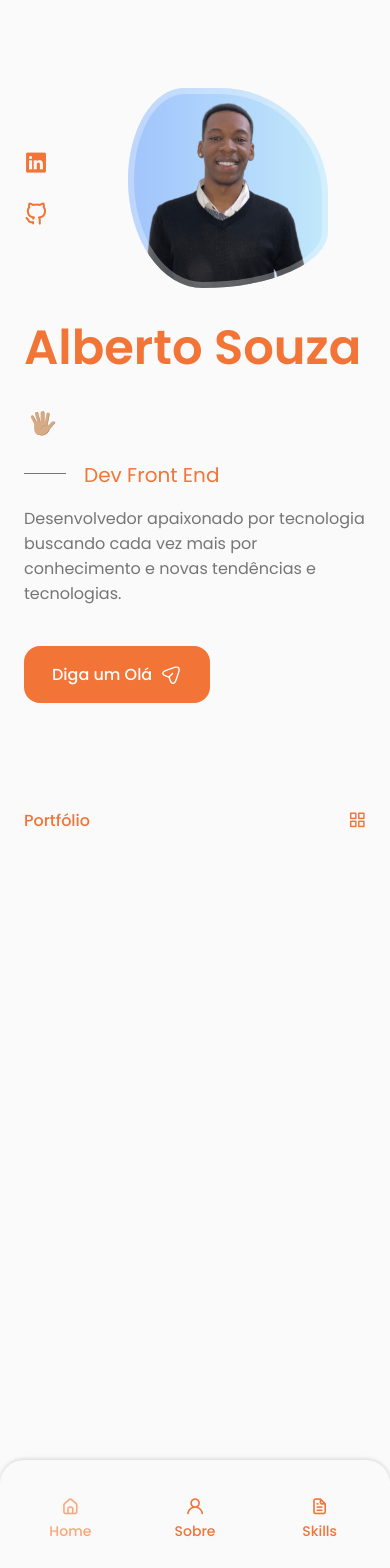
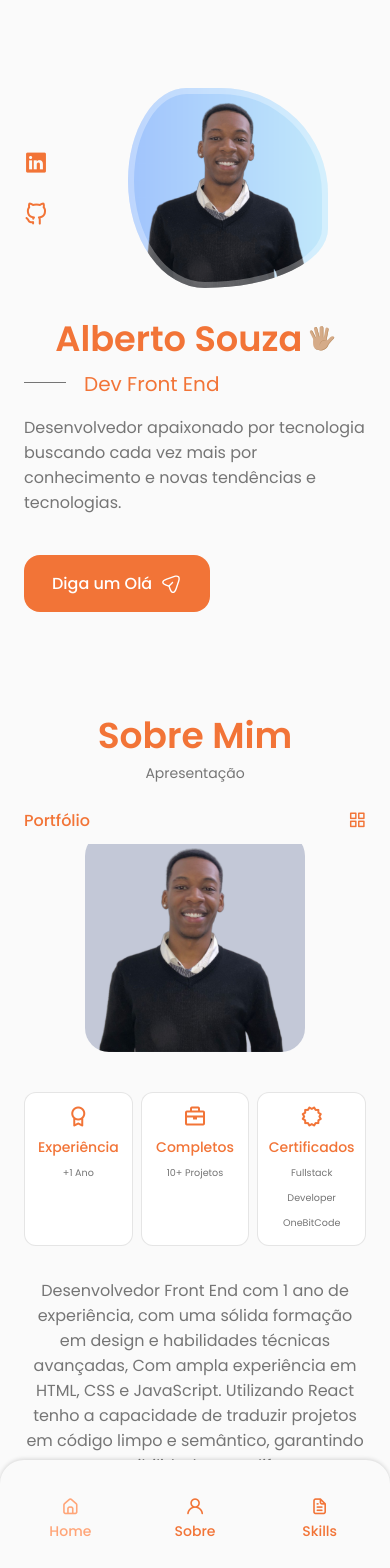
Before and after one commit to albertoaugusto/portfolio, a React (Vite) app: page / in a window 390 px wide. Shown: the top 1568 px of the page. Before the commit the page ends 844 px from the top, so only its background shows below. Built offline with nearby package versions, Linux system fonts and the light colour scheme.

Commit message:
about component end and some fixes

```diff
--- a/src/App.css
+++ b/src/App.css
@@ -188,8 +188,16 @@
 }
 
 @media screen and (max-width: 768px) {
+  body{
+    margin: 0 0 var(--header-height) 0;
+  }
+
   .section{
     padding: 2rem 0 4rem;
+  }
+
+  .section-subtitle{
+    margin-bottom: var(--mb-3);
   }
 }
 
--- a/src/App.jsx
+++ b/src/App.jsx
@@ -1,6 +1,7 @@
 import './App.css'
 import Header from './components/header/Header'
 import Home from './components/home/Home'
+import About from './components/about/About'
 
 function App () {
   return (
@@ -8,6 +9,7 @@
     <Header />
     <main className="main">
       <Home />
+      <About />
     </main>
 
     </>
--- /dev/null
+++ b/src/components/about/About.jsx
@@ -0,0 +1,61 @@
+import './about.css'
+import AboutImg from '../../assets/profile-pic.png'
+import CV from '../../assets/curriculo-alberto-dev-front-end.pdf'
+import Infos from './Infos'
+
+const About = () => {
+  return (
+
+    <section className="about section" id="about">
+        <h2 className="section-title">Sobre Mim</h2>
+        <span className="section-subtitle">Apresentação</span>
+
+        <div className="about-container container grid">
+            <img src={AboutImg} alt="alberto-photo" className="about-img" />
+
+            <div className="about-data">
+                <Infos />
+
+                <p className="about-description">
+                    Desenvolvedor Front End com 1 ano de experiência,
+                    com uma sólida formação em design e habilidades técnicas avançadas,
+                    Com ampla experiência em HTML, CSS e JavaScript. Utilizando React tenho a capacidade de traduzir projetos
+                    em código limpo e semântico, garantindo a compatibilidade com diferentes navegadores e dispositivos.
+                </p>
+
+                <a download="" href={CV} className="a button button-flex">
+                    Baixar Currículo
+                    {/*button icon*/}
+                    <svg
+                        className="button-icon"
+                        xmlns="http://www.w3.org/2000/svg"
+                        width="24"
+                        height="24"
+                        viewBox="0 0 24 24"
+                        fill="none"
+                    >
+                        <path
+                        d="M15.25 22.7502H9.25C3.82 22.7502 1.5 20.4302 1.5 15.0002V9.00024C1.5 3.57024 3.82 1.25024 9.25 1.25024H14.25C14.66 1.25024 15 1.59024 15 2.00024C15 2.41024 14.66 2.75024 14.25 2.75024H9.25C4.64 2.75024 3 4.39024 3 9.00024V15.0002C3 19.6102 4.64 21.2502 9.25 21.2502H15.25C19.86 21.2502 21.5 19.6102 21.5 15.0002V10.0002C21.5 9.59024 21.84 9.25024 22.25 9.25024C22.66 9.25024 23 9.59024 23 10.0002V15.0002C23 20.4302 20.68 22.7502 15.25 22.7502Z"
+                        fill="#FFF"
+                        ></path>
+                        <path
+                        d="M22.25 10.7502H18.25C14.83 10.7502 13.5 9.42023 13.5 6.00023V2.00023C13.5 1.70023 13.68 1.42023 13.96 1.31023C14.24 1.19023 14.56 1.26023 14.78 1.47023L22.78 9.47023C22.99 9.68023 23.06 10.0102 22.94 10.2902C22.82 10.5702 22.55 10.7502 22.25 10.7502ZM15 3.81023V6.00023C15 8.58023 15.67 9.25023 18.25 9.25023H20.44L15 3.81023Z"
+                        fill="#FFF"
+                        ></path>
+                        <path
+                        d="M13.25 13.7502H7.25C6.84 13.7502 6.5 13.4102 6.5 13.0002C6.5 12.5902 6.84 12.2502 7.25 12.2502H13.25C13.66 12.2502 14 12.5902 14 13.0002C14 13.4102 13.66 13.7502 13.25 13.7502Z"
+                        fill="#FFF"
+                        ></path>
+                        <path
+                        d="M11.25 17.7502H7.25C6.84 17.7502 6.5 17.4102 6.5 17.0002C6.5 16.5902 6.84 16.2502 7.25 16.2502H11.25C11.66 16.2502 12 16.5902 12 17.0002C12 17.4102 11.66 17.7502 11.25 17.7502Z"
+                        fill="#FFF"
+                        ></path>
+                    </svg>
+                </a>
+            </div>
+        </div>
+    </section>
+  )
+}
+
+export default About
--- /dev/null
+++ b/src/components/about/Infos.jsx
@@ -0,0 +1,37 @@
+
+
+const Infos = () => {
+  return (
+   <div className="about-info grid">
+        <div className="about-box">
+            <i className="bx bx-award about-icon"></i>
+            <h3 className="about-title">
+                Experiência
+            </h3>
+            <span className="about-subtitle">
+                +1 Ano
+            </span>
+        </div>
+        <div className="about-box">
+            <i className="bx bx-briefcase about-icon"></i>
+            <h3 className="about-title">
+                Completos
+            </h3>
+            <span className="about-subtitle">
+                10+ Projetos
+            </span>
+        </div>
+        <div className="about-box">
+            <i className="bx bx-certification about-icon"></i>
+            <h3 className="about-title">
+                Certificados
+            </h3>
+            <span className="about-subtitle">
+                Fullstack Developer OneBitCode
+            </span>
+        </div>
+   </div>
+  )
+}
+
+export default Infos
--- /dev/null
+++ b/src/components/about/about.css
@@ -0,0 +1,93 @@
+.about-container{
+    grid-template-columns: repeat(2, 1fr);
+    align-items: center;
+    column-gap: 4rem;
+}
+
+.about-img{
+    width: 350px;
+    border-radius: 1.5rem;
+    justify-self: center;
+}
+
+.about-info{
+    grid-template-columns: repeat(3, 140px);
+    gap: 0.5rem;
+    margin-bottom: var(--mb-2);
+}
+
+.about-box{
+    background-color: var(--container-color);
+    border: 1px solid rgba(0, 0, 0, 0.1);
+    border-radius: 0.75rem;
+    text-align: center;
+    padding: 1rem 1.25rem;
+}
+
+.about-icon{
+    font-size: 1.5rem;
+    color: var(--title-color);
+    margin-bottom: var(--mb-0-5);
+}
+
+.about-title{
+    font-size: var(--small-font-size);
+    font-weight: var(--font-medium);
+}
+
+.about-subtitle{
+    font-size: var(--tiny-font-size);
+}
+
+.about-description{
+    padding: 0 2rem 0 0;
+    margin-bottom: var(--mb-2-5);
+}
+
+/*responsive braekpoints*/
+
+@media screen and (max-width: 992px) {
+    .about-container{
+        grid-template-columns: 1fr;
+        row-gap: 2.5rem;
+    }
+
+    .about-img{
+        width: 220px;
+    }
+
+    .about-box{
+        padding: 0.75rem 0.5rem;
+    }
+
+    .about-data{
+        text-align: center;
+    }
+
+    .about-info{
+        justify-content: center;
+    }
+
+    .about-description{
+        padding: 0 5rem;
+        margin-bottom: 2rem;
+    }
+}
+
+@media screen and (max-width: 576px) {
+    .about-info{
+        grid-template-columns: repeat(3, 1fr);
+    }
+
+    .about-description{
+        padding: 0;
+    }
+
+}
+
+@media screen and (max-width: 350px) {
+    .about-info{
+        grid-template-columns: repeat(2, 1fr);
+
+    }
+}
--- a/src/components/home/home.css
+++ b/src/components/home/home.css
@@ -158,6 +158,11 @@
 }
 
 @media screen and (max-width: 768px) {
+    .home-title{
+        font-size: 2.2rem;
+        text-align: center;
+    }
+
     .home-content{
         grid-template-columns: 0.5fr 3fr;
         padding-top: 3.5rem;
```
Also changed, not shown: src/assets/files.svg (added), 1 other file (tests, documents, lock files or other folders).
